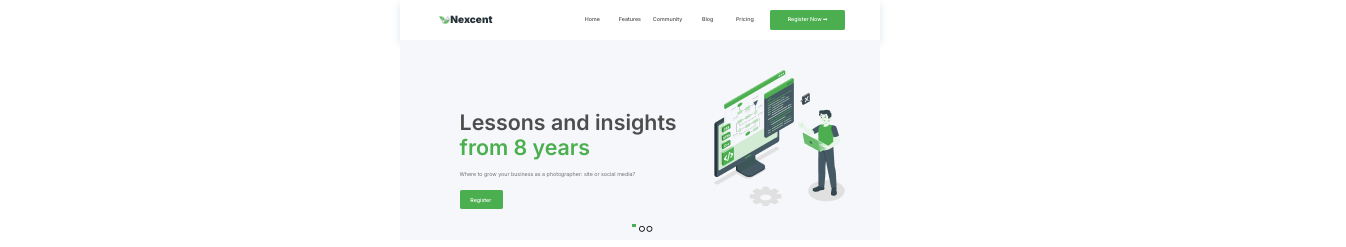
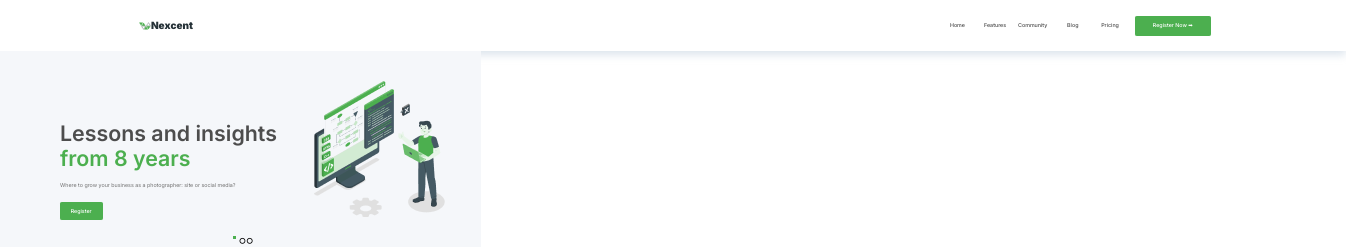
Before and after one commit to myasirabbasi147/responsive-site-1, a plain HTML site: page src/index.html in a window 1280 px wide. Shown: the top 247 px of the page, 1346 px wide, since content can reach past the window. Drawn offline with Linux system fonts and the light colour scheme.

Commit message:
started computer design

```diff
--- a/src/styles.css
+++ b/src/styles.css
@@ -1794,3 +1794,28 @@ body {
     left: 460px;
     top: 1490px;
 }
+
+@media screen and (min-width:769px) {
+    body {
+        max-width: 1145.34px;
+    }
+    .container {
+        width: 100%;
+        margin: 0 ;
+    }
+    .navbar {
+        padding: 11.1371px 100.234px;
+        width: 1145.34px;
+    }
+    /* .banner-wrapper {
+        display: flex;
+        flex-direction: row;
+        align-items: center;
+        padding: 66.8227px 100.234px;
+        gap: 72.39px;
+
+        width: 1002.34px;
+        height: 416.95px;
+
+    }*/
+}
```
Also changed, not shown: src/index.html (+0 -1 lines).
